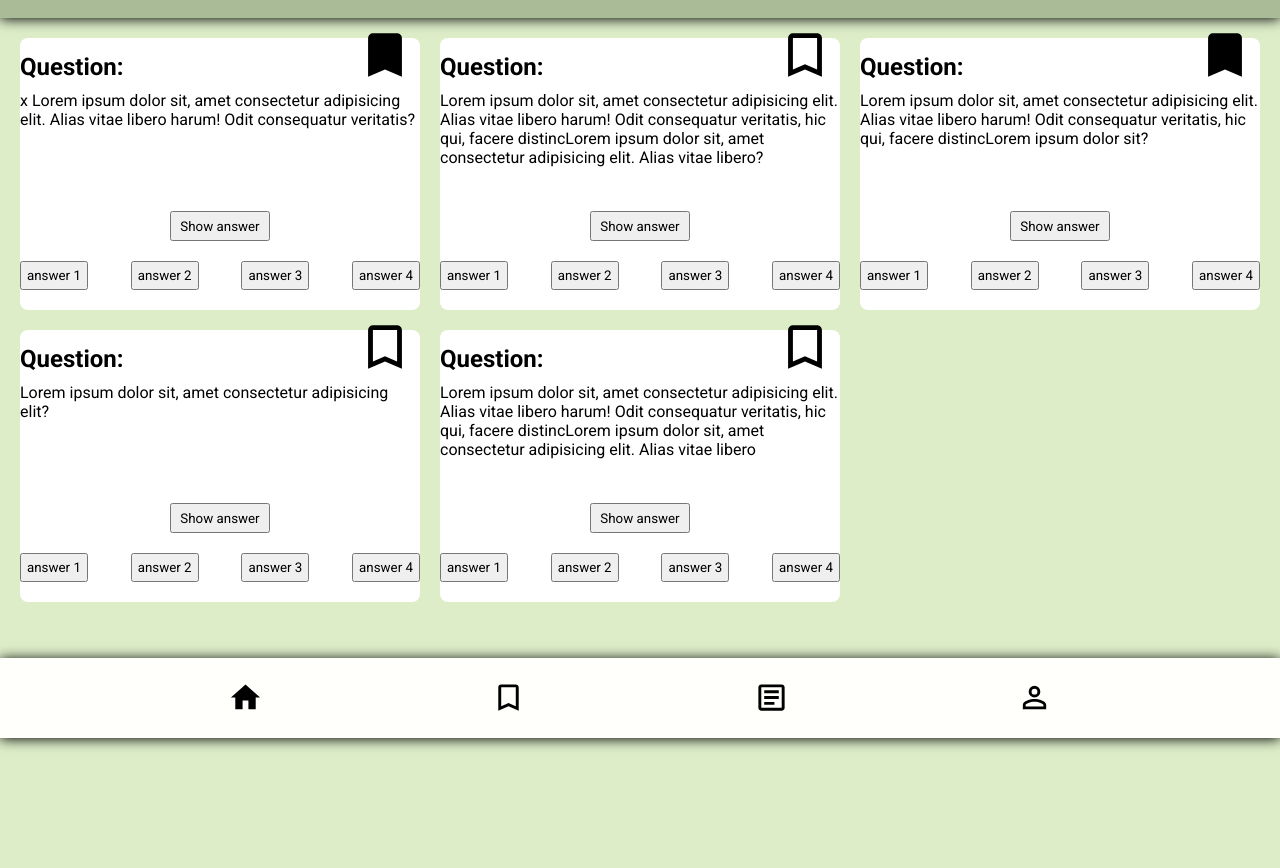
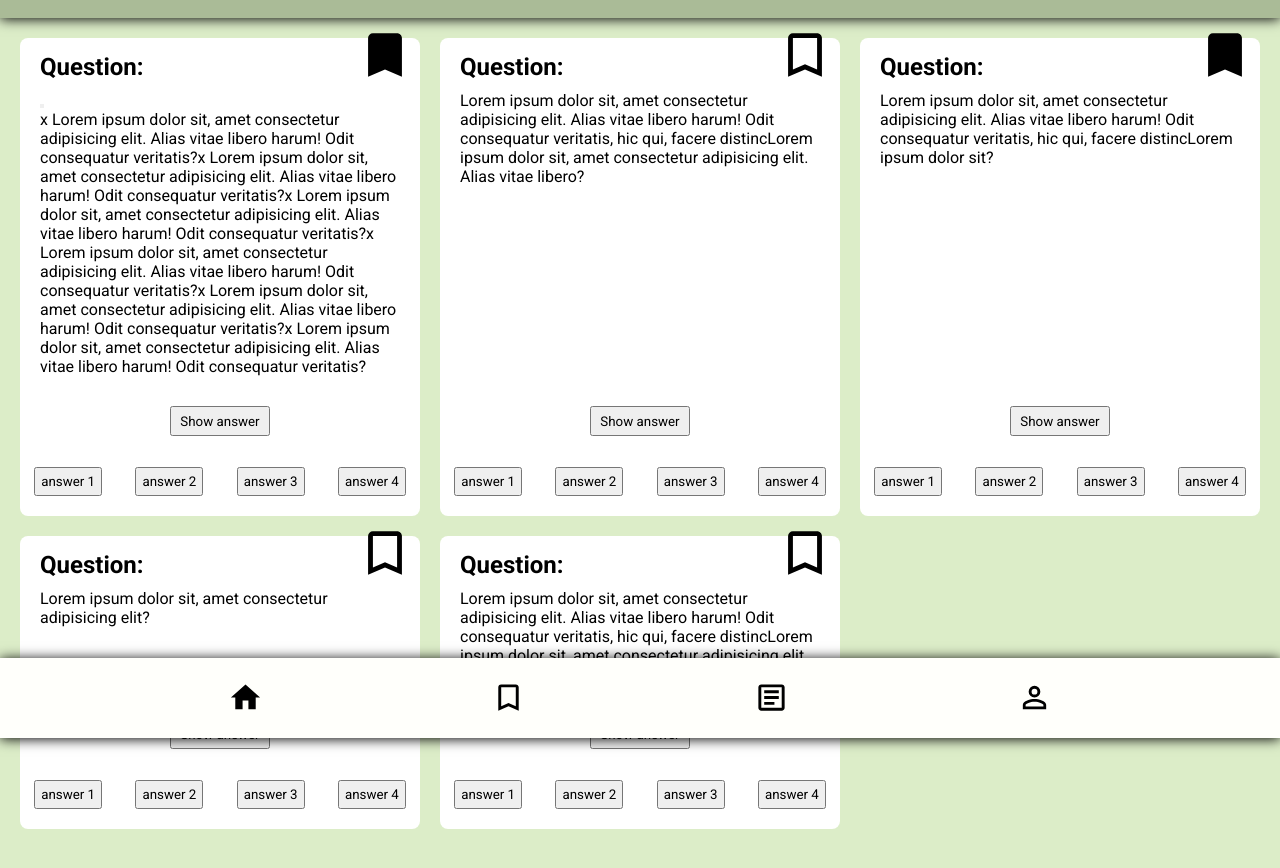
Before and after one commit to quargh/quizv2, a plain HTML site: page index.html in a window 1280 px wide. Shown: the part 62-930 px from the top of the page. Before the commit the page ends 800 px from the top, so only its background shows below. Drawn offline with Linux system fonts and the light colour scheme.

Commit message:
Buttons in card fixed

```diff
--- a/base.css
+++ b/base.css
@@ -9,6 +9,8 @@
   --color-primary-light: #fffffb;
   --color-bg: #dcedc8;
   --color-bg-card: #ffffff;
+
+  --min-space-around-cards: 20px;
 }
 .resize {
   max-width: 100%;
--- a/index.html
+++ b/index.html
@@ -6,6 +6,7 @@
     <meta http-equiv="X-UA-Compatible" content="ie=edge" />
     <title>Quiz-App</title>
     <link rel="stylesheet" href="styles.css" />
+    <script type="text/javascript" src="index.js" defer></script>
   </head>
   <body>
     <header class="header">
@@ -15,16 +16,29 @@
       <section class="main__section">
         <article class="card">
           <h2 class="card__heading">Question:</h2>
-          <img
-            src="/images/bookmark.svg"
-            alt="bookmark"
-            class="card__bookmark"
-          />
+          <button type="button">
+            <img
+              src="/images/bookmark.svg"
+              alt="bookmark"
+              class="card__bookmark"
+            />
+          </button>
           <p class="card__text">
             x Lorem ipsum dolor sit, amet consectetur adipisicing elit. Alias
-            vitae libero harum! Odit consequatur veritatis?
+            vitae libero harum! Odit consequatur veritatis?x Lorem ipsum dolor
+            sit, amet consectetur adipisicing elit. Alias vitae libero harum!
+            Odit consequatur veritatis?x Lorem ipsum dolor sit, amet consectetur
+            adipisicing elit. Alias vitae libero harum! Odit consequatur
+            veritatis?x Lorem ipsum dolor sit, amet consectetur adipisicing
+            elit. Alias vitae libero harum! Odit consequatur veritatis?x Lorem
+            ipsum dolor sit, amet consectetur adipisicing elit. Alias vitae
+            libero harum! Odit consequatur veritatis?x Lorem ipsum dolor sit,
+            amet consectetur adipisicing elit. Alias vitae libero harum! Odit
+            consequatur veritatis?
           </p>
-          <button type="button" class="btn__show">Show answer</button>
+          <button type="button" class="btn__show" data-js="button">
+            Show answer
+          </button>
           <div class="holder">
             <button type="button" class="btn__a">answer 1</button>
             <button type="button" class="btn__a">answer 2</button>
--- /dev/null
+++ b/index.js
@@ -0,0 +1,10 @@
+let button = document.querySelector('[data-js="button"]');
+
+function onButtonClick() {
+  console.log("test");
+  alert("clicked");
+  button.classList.add("btn__test");
+  // button.classList.toggle("btn__test");
+}
+
+button.addEventListener("click", onButtonClick);
--- a/styles.css
+++ b/styles.css
@@ -12,8 +12,6 @@ textarea {
   padding: 6px;
 }
 
-
-
 body {
   background-color: var(--color-bg);
   _display: flex;
@@ -23,8 +21,6 @@ body {
   _max-width: 800px;
   margin-left: auto;
   margin-right: auto;
-
-
 }
 main {
   padding: 20px;
@@ -34,11 +30,6 @@ main {
   grid-template-columns: 1fr;
   justify-items: center;
   gap: 20px;
-
-
-
-
-
 }
 .create__section {
   display: grid;
@@ -93,16 +84,14 @@ main {
   padding-top: 5px;
   padding-left: var(--min-space-around-cards);
   padding-right: var(--min-space-around-cards);
-  padding-bottom: 20px;
+  padding-bottom: 140px;
   scroll-margin-top: 100px;
   border-radius: var(--card-border-radius);
   position: relative;
-  width: var(--card-width)
+  width: var(--card-width);
 
   /* give the card a position property to be an anchor for other elements, that need to be positioned inside the card. */
 }
-
-
 
 .card__heading {
   font-family: Roboto, sans-serif;
@@ -131,26 +120,34 @@ main {
   display: block;
   width: 100px;
   height: 30px;
-  margin-top: 20px;
-  margin-bottom: 20px;
-  margin-left: auto;
-  margin-right: auto;
+  position: absolute;
+  bottom: 80px;
+  left: 50%;
+  transform: translate(-50%);
 }
+
+.btn__test {
+  font-family: Roboto, sans-serif;
+  width: 200px;
+}
+
 .holder {
   display: flex;
   direction: row;
-  justify-content: space-between;
+  justify-content: space-around;
   gap: 5px;
-  -position: absolute;
+  position: absolute;
+  width: 100%;
   bottom: 20px;
   /*TODO*/
-  -left: 50%;
-  -transform: translate(-50%);
+  left: 50%;
+  transform: translate(-50%);
 }
 .btn__a {
   font-family: Roboto, sans-serif;
   padding: 5px;
 }
+
 /*calc(var(--card-width) * 2 + var(--min-space-around-cards) *3 )*/
 /*calc((var(--card-width)) * 2)*/
 
@@ -159,7 +156,6 @@ main {
     display: grid;
     grid-template-columns: 1fr 1fr;
     justify-items: center;
-
   }
 }
 
```
